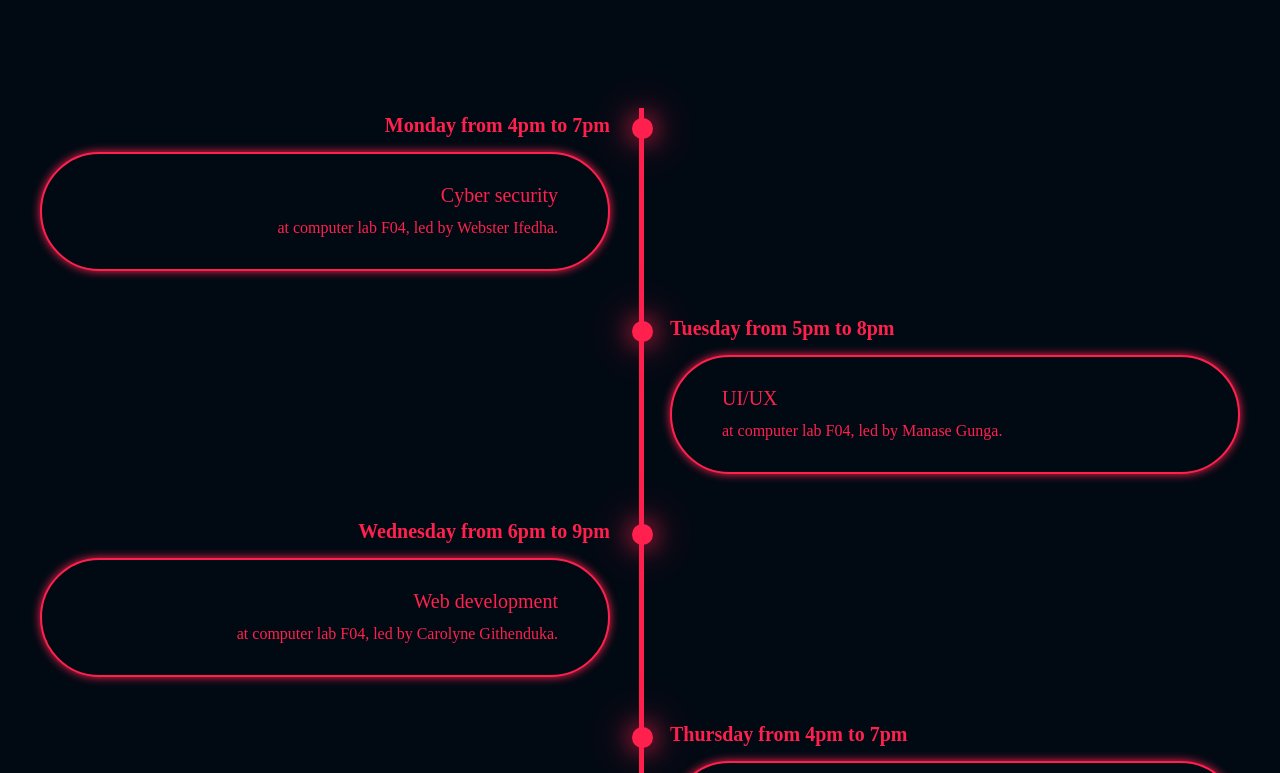
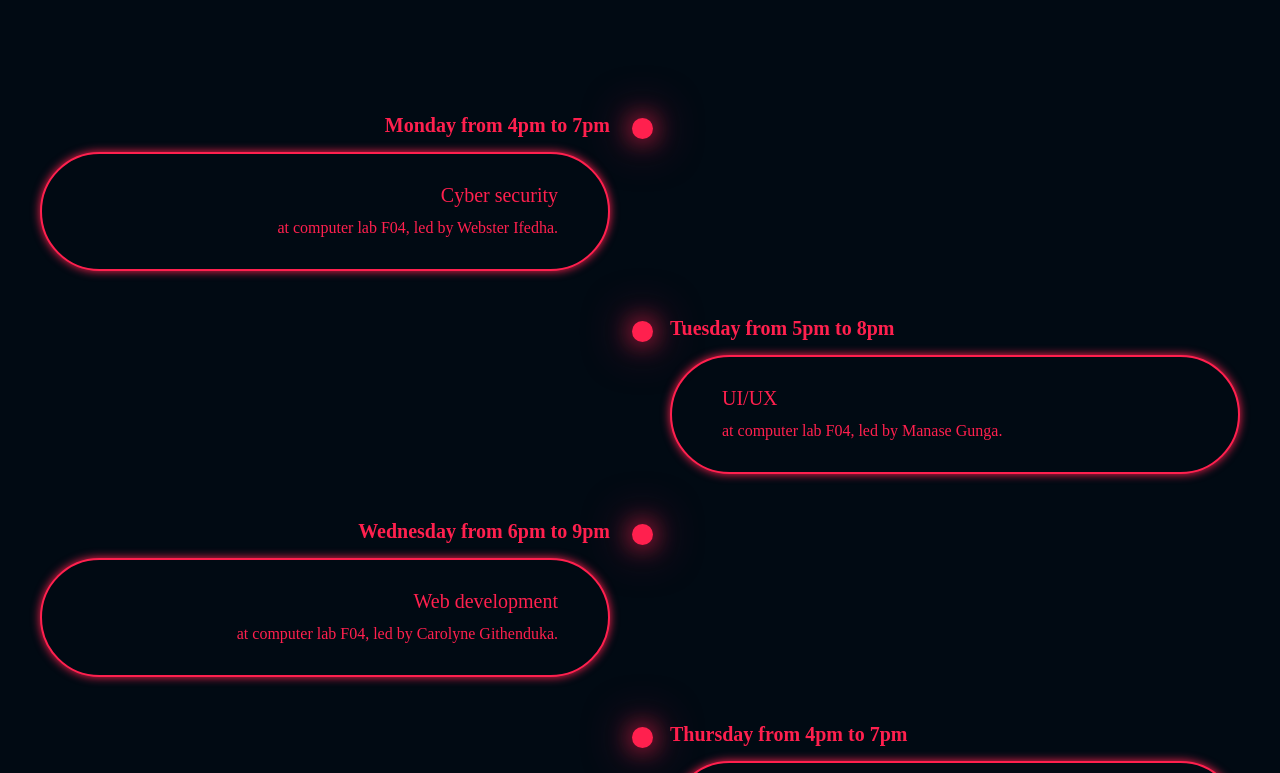
Before and after one commit to VicGriffin/MUTC, a React (Vite) app: page /events in a window 1280 px wide. Shown: the part 387-1160 px from the top of the page. Built offline with nearby package versions, Linux system fonts and the light colour scheme; a web font is replaced by a local one.

Commit message:
create the events section

```diff
--- a/src/pages/events/events.css
+++ b/src/pages/events/events.css
@@ -22,15 +22,7 @@
     position: relative;
     flex-direction: column;
 }
-.timeline-items::before{
 
-    content: '';
-    position: absolute;
-    width: 5px;
-    height: 100%;
-    background-color:  #FF204E;
-    left: calc(50% - 1px);
-}
 .timeline-item{
     margin-bottom: 40px;
     width: 100%;
```
